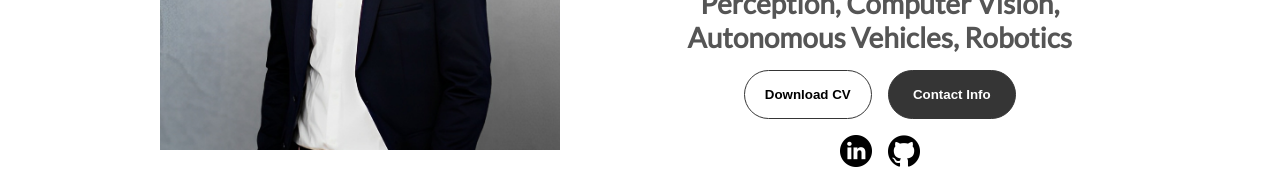
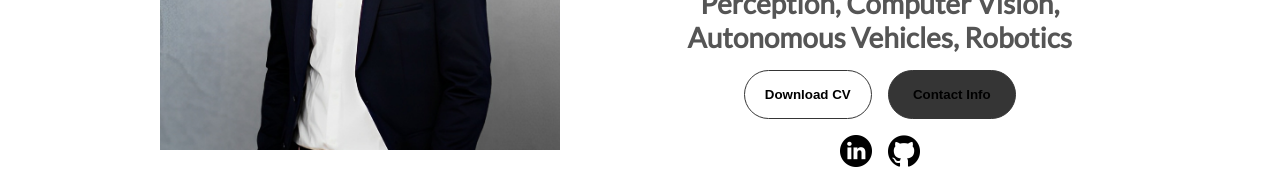
Before and after one commit to danielvadranapuUB/portfolio, a React (Create React App) app: page / in a window 1280 px wide. Shown: the part 518-687 px from the top of the page. Built offline with nearby package versions, Linux system fonts and the light colour scheme.

Commit message:
fix contact button

```diff
--- a/src/About.js
+++ b/src/About.js
@@ -21,7 +21,7 @@ export default function About() {
             </a>
           </button>
           <button className="btn btn-color-1" onClick={() => {}}>
-            Contact Info
+            <a href="#contact">Contact Info</a>
           </button>
         </div>
         <div id="socials-container">
--- a/src/index.css
+++ b/src/index.css
@@ -231,6 +231,10 @@ section {
 }
 
 .btn-container a:hover {
+  color: white;
+}
+
+.btn-container .btn .btn-color-1 {
   color: white;
 }
 
```
